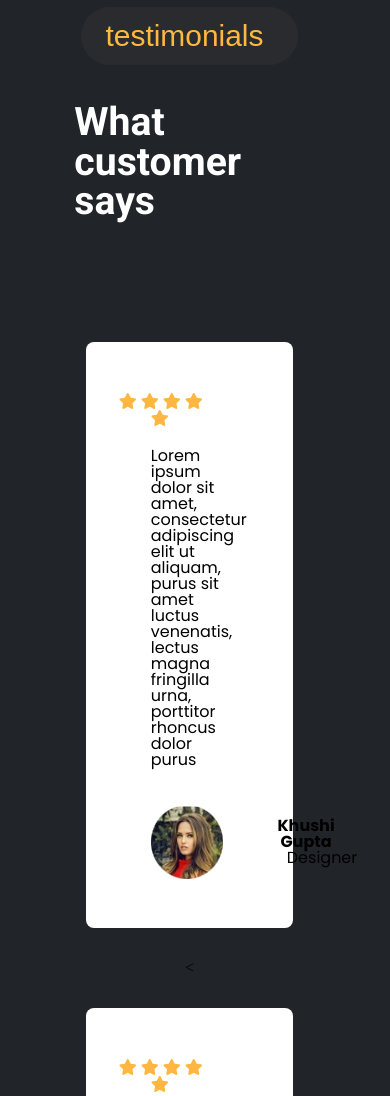
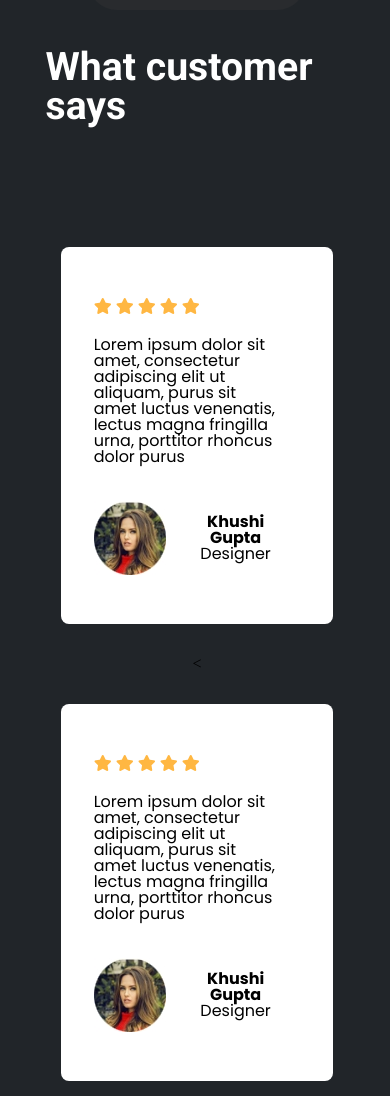
Before and after one commit to arnmary/fe-start-stady, a plain HTML site: page 08/portfoliopage.html in a window 390 px wide. Shown: the part 6851-7947 px from the top of the page. Drawn offline with nearby package versions, Linux system fonts and the light colour scheme.

Commit message:
Changes Portfolio

```diff
--- a/08/style/portfoliostyle.css
+++ b/08/style/portfoliostyle.css
@@ -390,13 +390,14 @@ padding: 0.31rem 1.25rem;
     margin-left: 2.31rem;
  }
  .testimonials{
-    width: 100%;
+   max-width: 100%;
     display: flex;
     flex-direction: column;
     align-items: center;
-    padding: 8.47rem 4.75rem 11.93rem 3.8rem;
+    padding: 8.47rem 5.75rem 11.93rem 2.8rem;
  }
  .test-cards{
+   max-width: 100%;
     display: flex;
     flex-direction: row;
     justify-content: space-between;
@@ -411,7 +412,7 @@ padding: 0.31rem 1.25rem;
     margin-right: 2.5rem;
  }
  .test-cards :last-child{
-   margin-left: 0;
+   margin-right: 0;
  }
 
  .test-title{
@@ -539,18 +540,23 @@ margin-top: 0.81rem;
   .c-var,.e-var{
    margin-top: 1rem;
   }
+  .testimonials{
+   max-width: 100%;
+   padding: 5rem 2rem ;
+  }
   .test-cards{
    max-width: 100%;
    display: flex;
    flex-direction: column;
    align-items: center;
   }
-  .test-cards :last-child{
-   margin-left: 2rem;
-  }
+
   .test-card{
    width: 90%;
    margin: 2rem auto;
+  }
+  .test-cards :last-child {
+   margin-right: 0;
   }
   .foot-cards{
    max-width: 100%;
```
